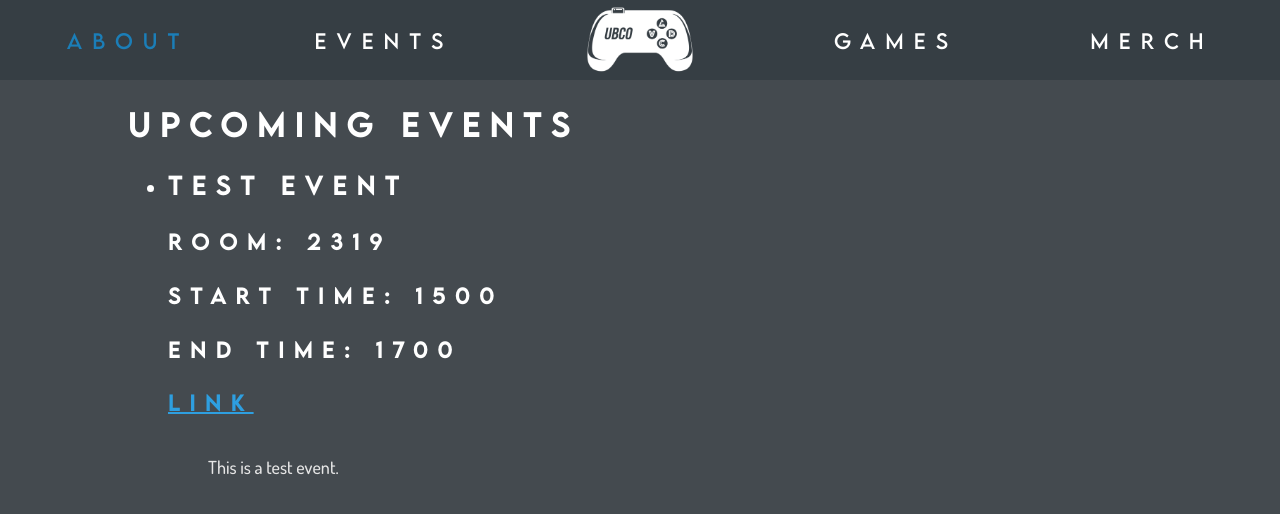
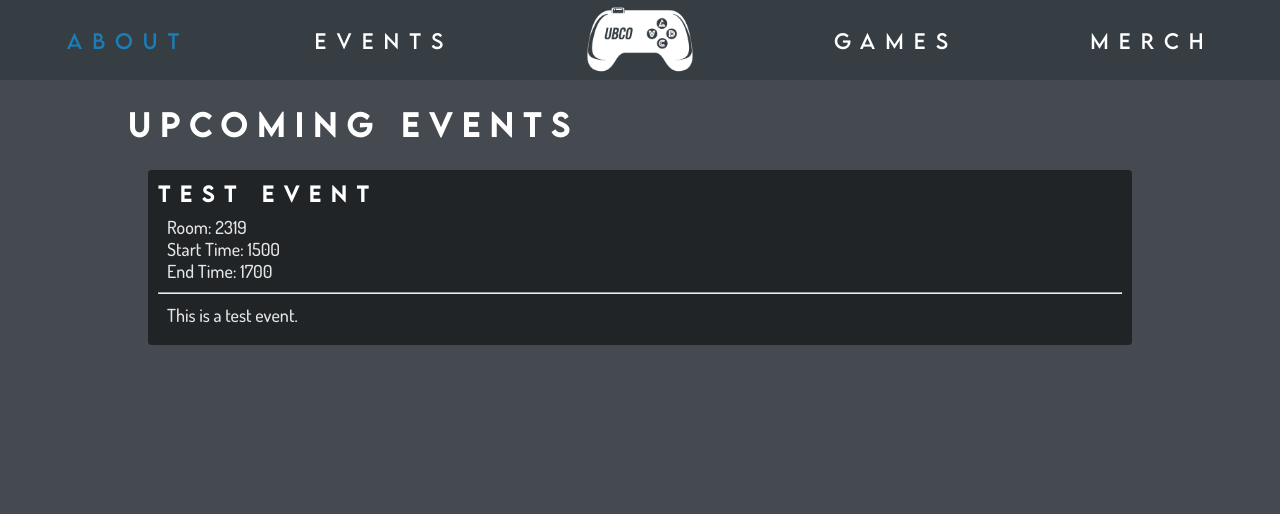
Before and after one commit to ubco-video-game-development-club/ubco-video-game-development-club.github.io, a Jekyll site: the page built from events.html, in a window 1280 px wide. Shown: the top 514 px of the page. Built offline with Jekyll 4.4.1, drawn with Linux system fonts in a browser that asks for light colours.

Commit message:
Added events page

```diff
--- a/events.html
+++ b/events.html
@@ -4,26 +4,18 @@ title: Events
 ---
 <div class="header-box">
   <h2>Upcoming Events</h2>
-  <ul>
-    {% for event in site.data.events %}
-      <li class="event">
-        <h3>{{event.name}}</h3>
-        <!-- room should be specified as 'online' if it is not an IRL event -->
-        <h4>Room: {{ event.room }}</h4>
-        <h4>Start time: {{ event.start_time }}</h4>
-        <h4>End time: {{ event.end_time }}</h4>
-        <!--
-          Event link is optional:
+  {% for event in site.data.events %}
 
-          https://www.mattcrampton.com/blog/checking_if_a_variable_is_set_in_jekyll/
-        -->
-        {% if event.link And event.link != "" And event.link != nil %}
-          <a href="{{ event.link }}"> <h4>Link</h4> </a>
-        {% endif %}
-        <p>
-          {{ event.description }}
-        </p>
-      </li>
-    {% endfor %}
-  </ul>
+    <div class="event">
+      <b>{{ event.name }}</b>
+      <p>
+        Room: {{ event.room }} <br />
+        Start Time: {{ event.start_time }} <br />
+        End Time: {{ event.end_time }} <br />
+      </p>
+      <hr />
+      <p>{{ event.description }}</p>
+    </div>
+
+  {% endfor %}
 </div>
--- a/stylesheets/default.scss
+++ b/stylesheets/default.scss
@@ -125,6 +125,24 @@ body {
   background-color: #444a4f;
 }
 
+div.event {
+  background-color: #212426;
+  border-radius: 4px;
+  margin: 1em;
+  max-width: 50em;
+  padding: 0.5em;
+  transition: 0.3s;
+}
+
+div.event:hover {
+  margin: 0.5em;
+  max-width: 51em;
+}
+
+div.event p {
+  margin: 0.5em;
+}
+
 img {
   margin: 16px;
 }
```
